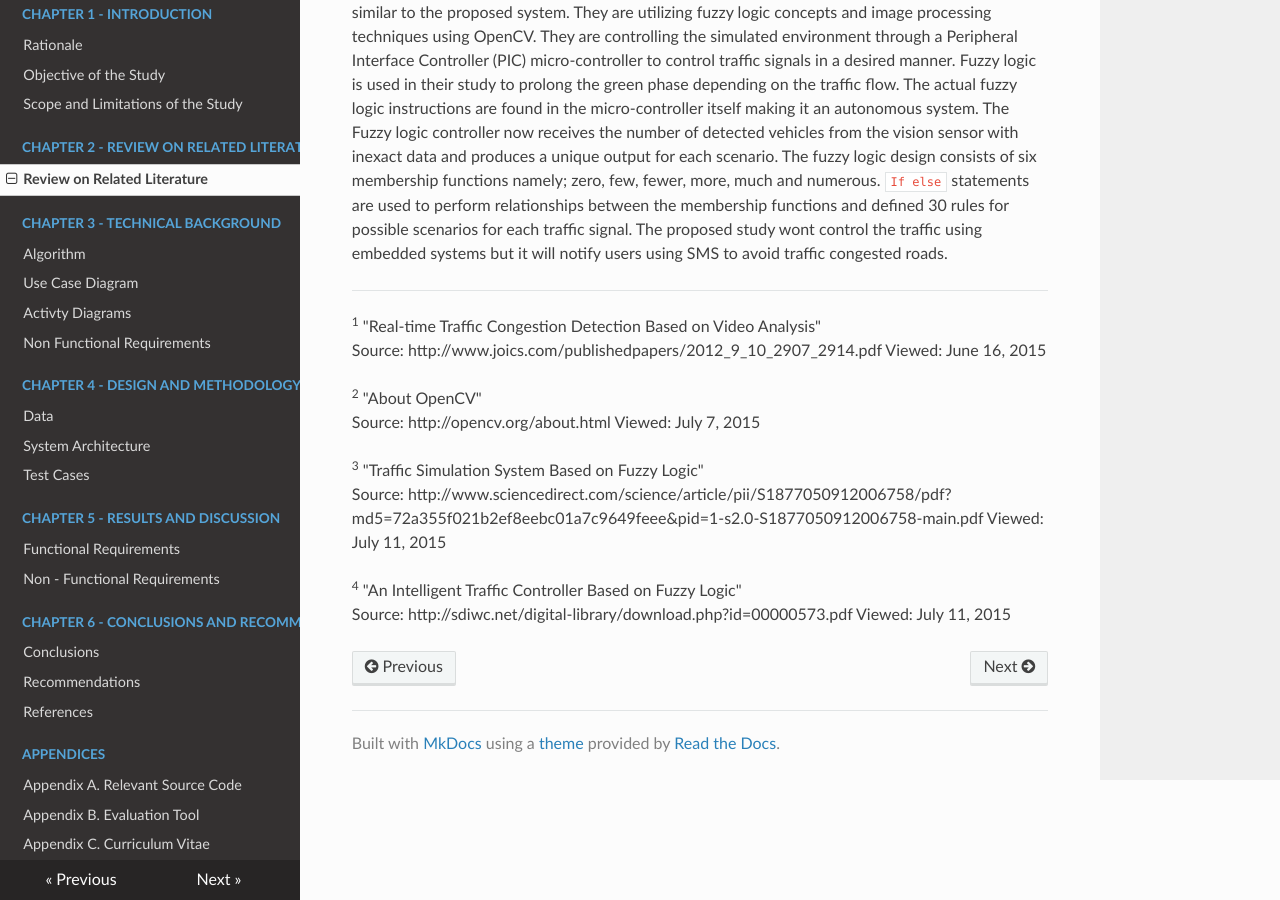
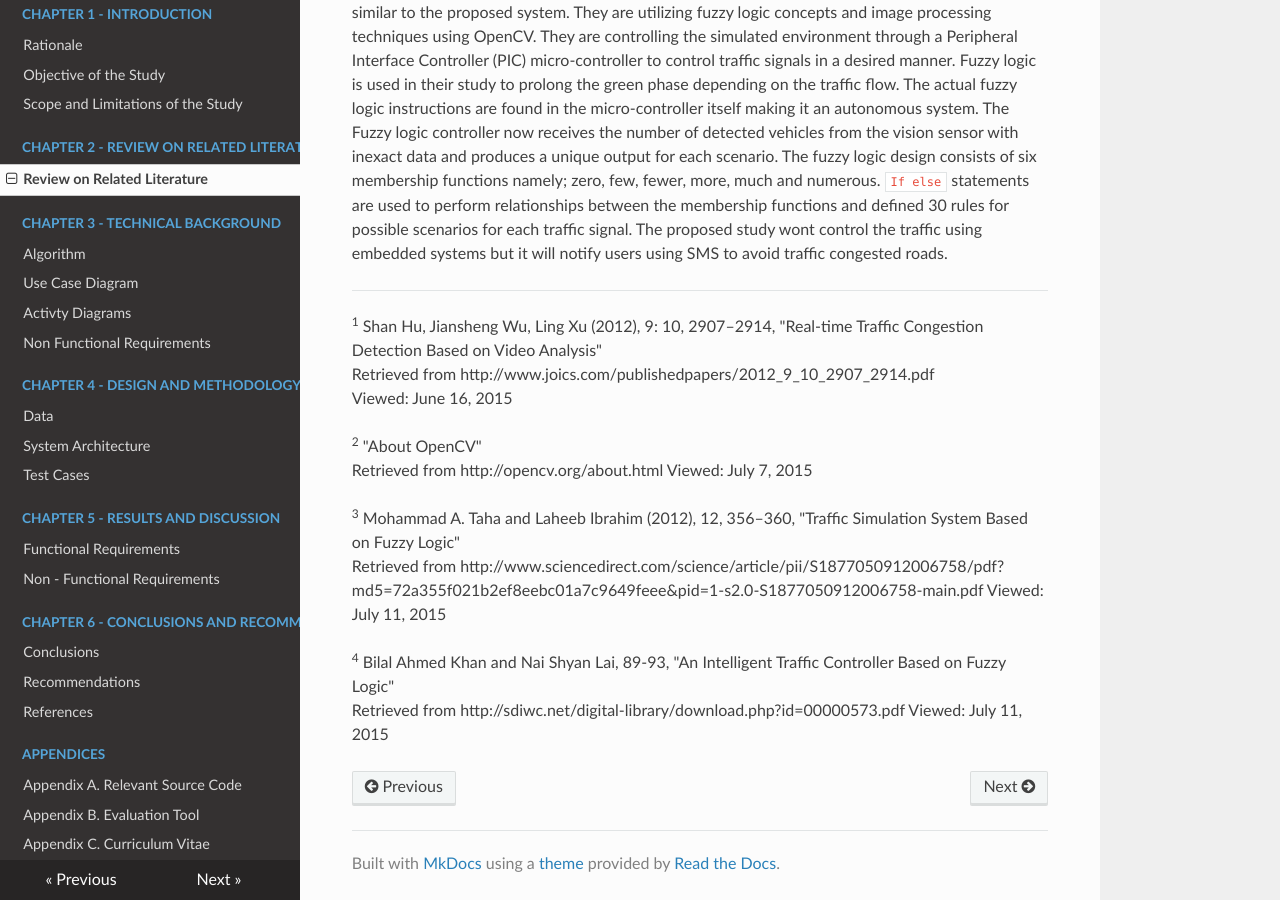
Before and after one commit to mikhailejohnapale/argomada-fuzz-track-doc, an MkDocs documentation site: the page built from docs/chapter2/review-of-related-literature.md, in a window 1280 px wide and 900 px high, scrolled down 951 px. Built offline with MkDocs 1.6.1, drawn with Linux system fonts in a browser that asks for light colours; nearby versions of some CDN libraries; old or Windows-style settings are respelled for this version of MkDocs.

Commit message:
sources format

```diff
--- a/docs/chapter2/review-of-related-literature.md
+++ b/docs/chapter2/review-of-related-literature.md
@@ -43,14 +43,18 @@ notify users using SMS to avoid traffic congested roads.
 
 ---
 
-<sup>1</sup> "Real-time Traffic Congestion Detection Based on Video Analysis"
-Source: http://www.joics.com/publishedpapers/2012_9_10_2907_2914.pdf Viewed: June 16, 2015
+<sup>1</sup> Shan Hu, Jiansheng Wu, Ling Xu (2012), 9: 10,  2907–2914, "Real-time Traffic Congestion Detection Based on Video Analysis"
+Retrieved from http://www.joics.com/publishedpapers/2012_9_10_2907_2914.pdf
+Viewed: June 16, 2015
 
 <sup>2</sup> "About OpenCV"
-Source: http://opencv.org/about.html Viewed: July 7, 2015
+Retrieved from http://opencv.org/about.html
+Viewed: July 7, 2015
 
-<sup>3</sup> "Traffic Simulation System Based on Fuzzy Logic"
-Source: http://www.sciencedirect.com/science/article/pii/S1877050912006758/pdf?md5=72a355f021b2ef8eebc01a7c9649feee&pid=1-s2.0-S1877050912006758-main.pdf Viewed: July 11, 2015
+<sup>3</sup> Mohammad A. Taha and Laheeb Ibrahim (2012), 12, 356–360, "Traffic Simulation System Based on Fuzzy Logic"
+Retrieved from http://www.sciencedirect.com/science/article/pii/S1877050912006758/pdf?md5=72a355f021b2ef8eebc01a7c9649feee&pid=1-s2.0-S1877050912006758-main.pdf
+Viewed: July 11, 2015
 
-<sup>4</sup> "An Intelligent Traffic Controller Based on Fuzzy Logic"
-Source: http://sdiwc.net/digital-library/download.php?id=00000573.pdf  Viewed: July 11, 2015
+<sup>4</sup> Bilal Ahmed Khan and Nai Shyan Lai, 89-93, "An Intelligent Traffic Controller Based on Fuzzy Logic"
+Retrieved from http://sdiwc.net/digital-library/download.php?id=00000573.pdf
+Viewed: July 11, 2015
```
